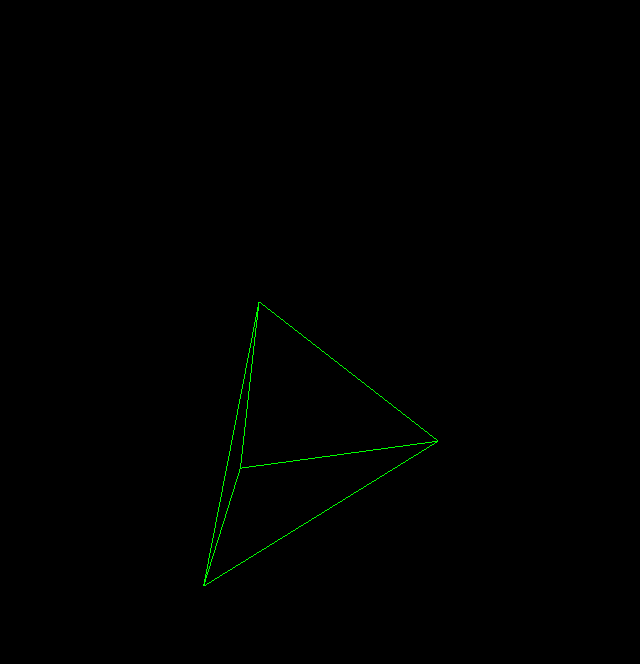
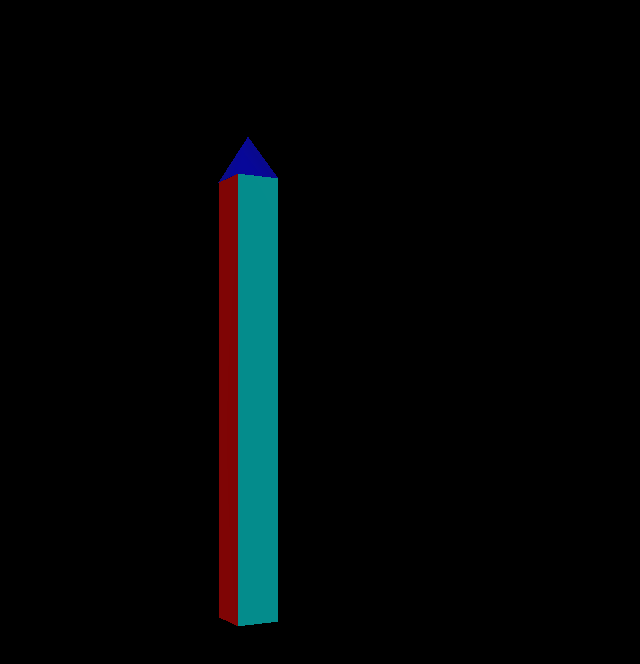
Before and after one commit to stekunda/csc322fa22, a website built with Vite: page index.html in a window 1280 px wide. Shown: the whole page, without its empty margins (392-1032 px from the left). Built offline with nearby package versions, Linux system fonts and the light colour scheme.

Commit message:
Completed hw2: washington monument

```diff
--- /dev/null
+++ b/homework2/hw2color.js
@@ -0,0 +1,70 @@
+import * as THREE from "three";
+
+// Creating and setting scene, camera, and renderer
+const renderer = new THREE.WebGLRenderer();
+renderer.setSize(window.innerWidth, window.innerHeight);
+document.body.appendChild(renderer.domElement);
+
+const camera = new THREE.PerspectiveCamera(
+    45,
+    window.innerWidth / window.innerHeight,
+    1,
+    500
+);
+camera.position.set(0, 0, 100);
+camera.lookAt(0, 0, 0);
+camera.position.z = 22;
+
+const scene = new THREE.Scene();
+
+// Creating the cube
+const geometryCube = new THREE.BoxGeometry(1, 10, 1);
+const materialCube = [
+    new THREE.MeshStandardMaterial({ color: 0xff0000 }), // right face
+    new THREE.MeshStandardMaterial({ color: 0x00ff00 }), // left face
+    new THREE.MeshStandardMaterial({ color: 0x0000ff }), // top face
+    new THREE.MeshStandardMaterial({ color: 0xffff00 }), // bottom face
+    new THREE.MeshStandardMaterial({ color: 0xff00ff }), // front face
+    new THREE.MeshStandardMaterial({ color: 0x00ffff }), // back face
+];
+
+const cube = new THREE.Mesh(geometryCube, materialCube);
+scene.add(cube);
+
+// Creating the pyramid
+const geometryPyramid = new THREE.ConeGeometry(0.72, 1, 4);
+const materialPyramid = [
+    new THREE.MeshStandardMaterial({ color: 0x0000ff }), // front face
+    new THREE.MeshStandardMaterial({ color: 0x00ff00 }), // right face
+    new THREE.MeshStandardMaterial({ color: 0x0000ff }), // back face
+    new THREE.MeshStandardMaterial({ color: 0xffff00 }), // left face
+];
+
+const pyramid = new THREE.Mesh(geometryPyramid, materialPyramid);
+pyramid.rotation.y = Math.PI / 4;
+pyramid.position.set(0, 5.5, 0);
+scene.add(pyramid);
+
+// Create a group and add the cube and pyramid as children
+const group = new THREE.Group();
+group.add(cube);
+group.add(pyramid);
+scene.add(group);
+
+// Add lights to the scene
+const ambientLight = new THREE.AmbientLight(0xffffff, 0.5);
+scene.add(ambientLight);
+
+const directionalLight = new THREE.DirectionalLight(0xffffff, 0.5);
+directionalLight.position.set(0, 1, 1);
+scene.add(directionalLight);
+
+function animate() {
+    requestAnimationFrame(animate);
+    // group.rotation.x += 0.008;
+    group.rotation.y += 0.008;
+    // group.rotation.z += 0.008;
+    renderer.render(scene, camera);
+}
+
+animate();
--- a/index.html
+++ b/index.html
@@ -8,6 +8,6 @@
 		</style>
 	</head>
 	<body>
-		<script type="module" src="/main.js"></script>
+		<script type="module" src="/homework2/hw2color.js"></script>
 	</body>
 </html>
```
Also changed, not shown: homework2/hw2NoColor.js (added, +71 -0 lines), main2.js (deleted, +0 -29 lines), homework1/hw1.js (renamed from main.js).
